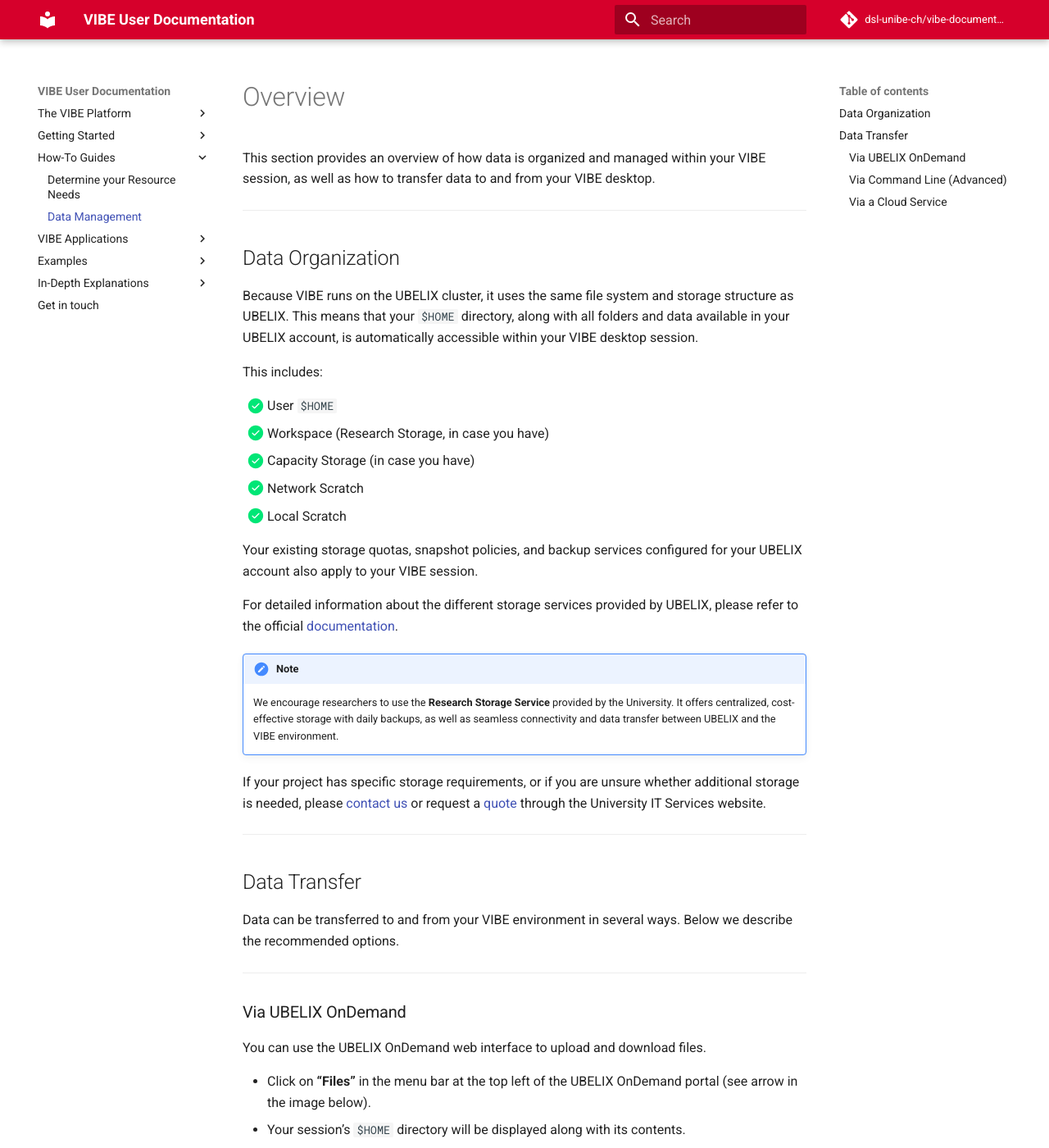
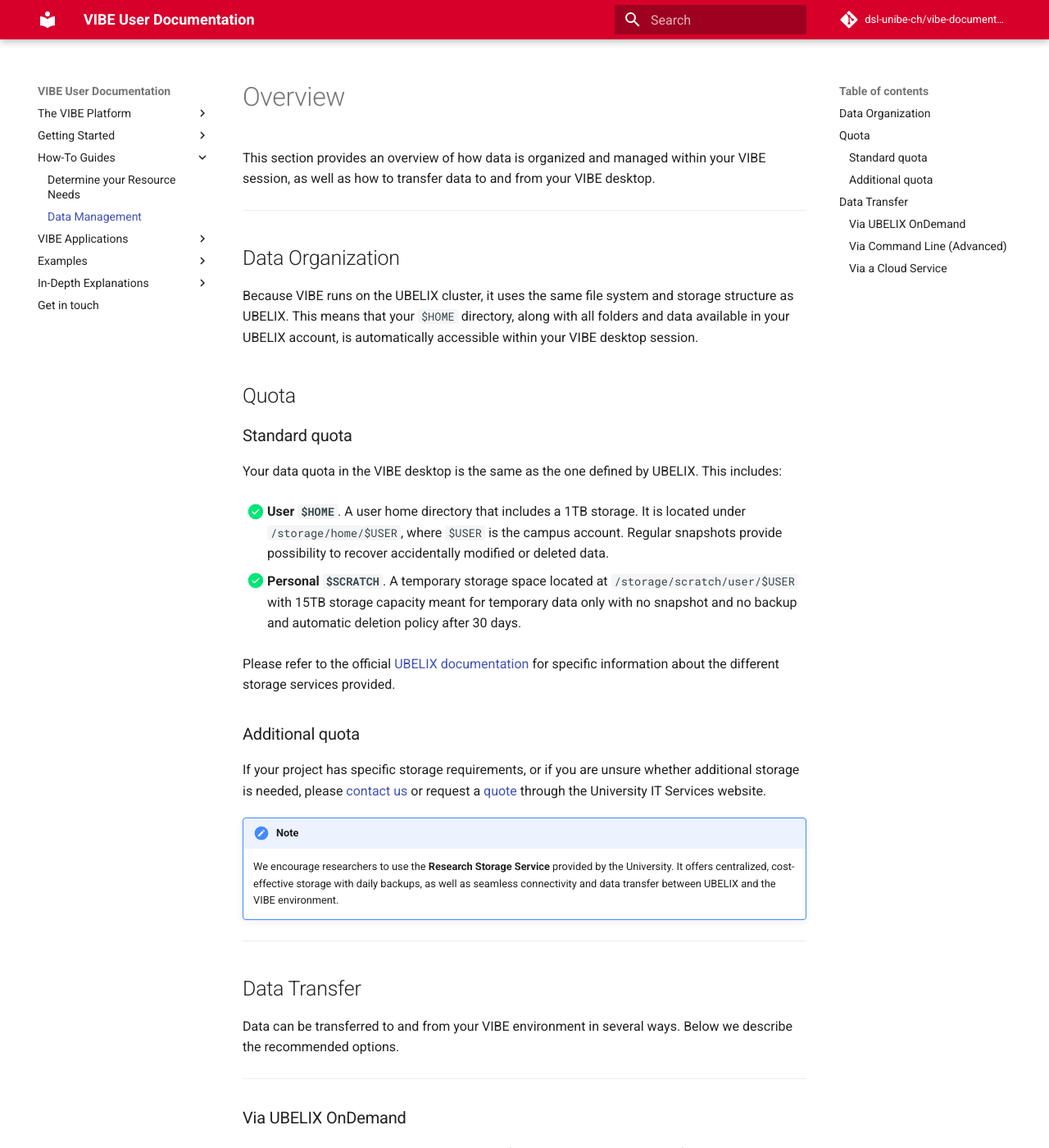
Before and after one commit to dsl-unibe-ch/vibe-documentation, an MkDocs documentation site: the page built from docs/how-to-guides/data-management.md, in a window 1280 px wide and 1400 px high. Shown: the whole window at 82% size. Built offline with MkDocs 1.6.1 and Material for MkDocs 9.7.7, drawn with Linux system fonts in a browser that asks for light colours; comment, search, counter and statistics services are not loaded.

Commit message:
refactor data quota section

```diff
--- a/docs/how-to-guides/data-management.md
+++ b/docs/how-to-guides/data-management.md
@@ -8,22 +8,24 @@
 
 Because VIBE runs on the UBELIX cluster, it uses the same file system and storage structure as UBELIX. This means that your `$HOME` directory, along with all folders and data available in your UBELIX account, is automatically accessible within your VIBE desktop session.
 
-This includes:
+## Quota
 
-- [x] User `$HOME`
-- [x] Workspace (Research Storage, in case you have)
-- [x] Capacity Storage (in case you have)
-- [x] Network Scratch
-- [x] Local Scratch
+### Standard quota
 
-Your existing storage quotas, snapshot policies, and backup services configured for your UBELIX account also apply to your VIBE session.
+Your data quota in the VIBE desktop is the same as the one defined by UBELIX. This includes:
 
-For detailed information about the different storage services provided by UBELIX, please refer to the official [documentation](https://hpc-unibe-ch.github.io/storage/).
+- [x] **User `$HOME`**. A user home directory that includes a 1TB storage. It is located under `/storage/home/$USER`, where `$USER` is the campus account. Regular snapshots provide possibility to recover accidentally modified or deleted data.
+
+- [x] **Personal `$SCRATCH`**. A temporary storage space located at `/storage/scratch/user/$USER` with 15TB storage capacity meant for temporary data only with no snapshot and no backup and automatic deletion policy after 30 days.
+
+Please refer to the official [UBELIX documentation](https://hpc-unibe-ch.github.io/storage/) for specific information about the different storage services provided.
+
+### Additional quota
+
+If your project has specific storage requirements, or if you are unsure whether additional storage is needed, please [contact us](../contact.md) or request a [quote](https://intern.unibe.ch/dienstleistungen/informatik/dienstleistungen_der_informatikdienste/dienstleistungen___ressourcen/research_storage/index_ger.html) through the University IT Services website.
 
 !!! note
     We encourage researchers to use the **Research Storage Service** provided by the University. It offers centralized, cost-effective storage with daily backups, as well as seamless connectivity and data transfer between UBELIX and the VIBE environment.
-
-If your project has specific storage requirements, or if you are unsure whether additional storage is needed, please [contact us](../contact.md) or request a [quote](https://intern.unibe.ch/dienstleistungen/informatik/dienstleistungen_der_informatikdienste/dienstleistungen___ressourcen/research_storage/index_ger.html) through the University IT Services website.
 
 ---
 
```
